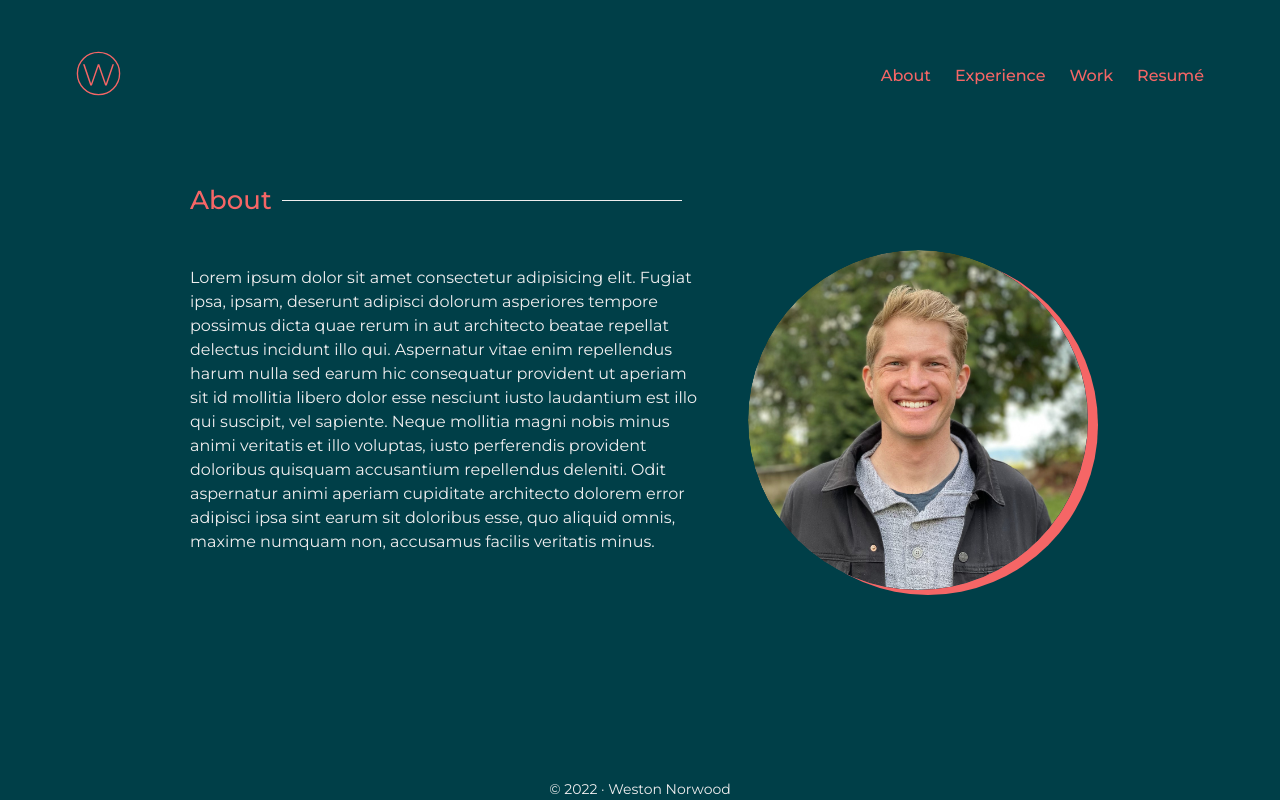
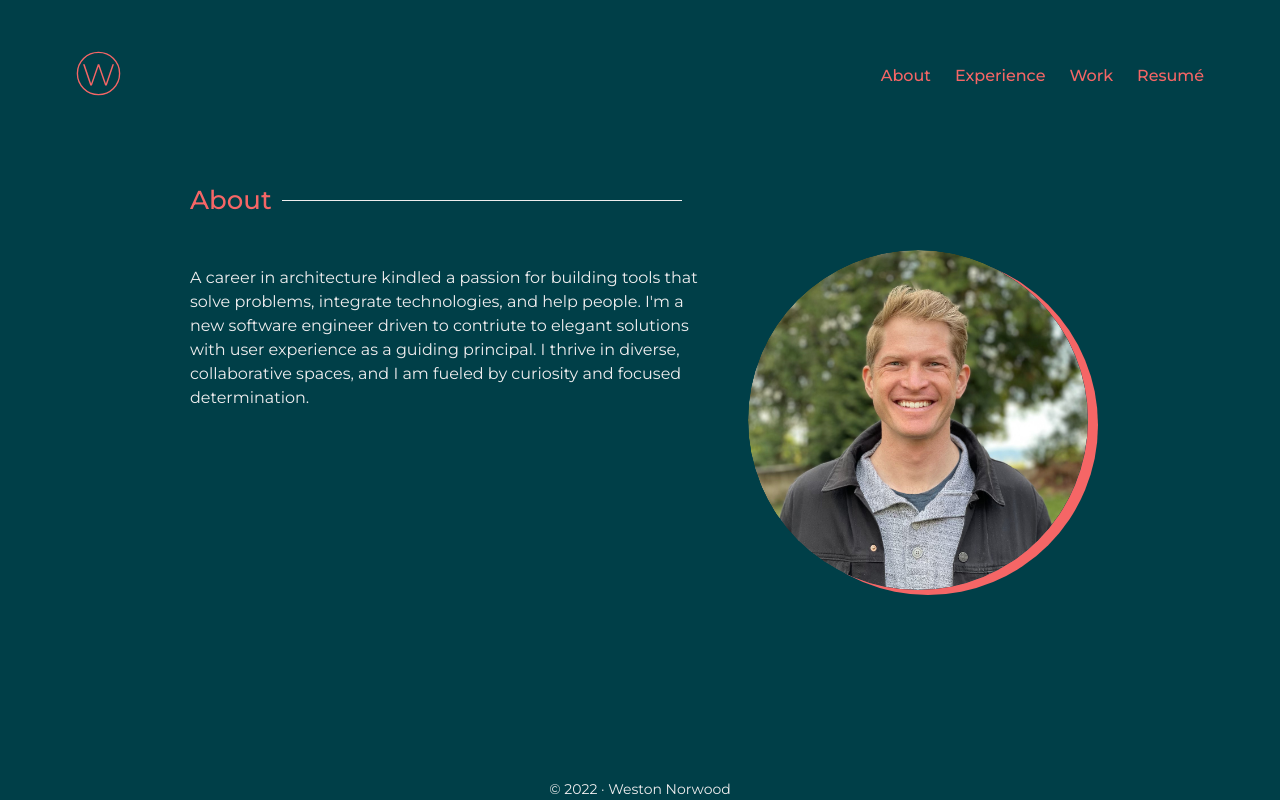
Before and after one commit to wheninseattle/portfolio, a Gatsby site: page /about in a window 1280 px wide. Built offline with nearby package versions, Linux system fonts and the light colour scheme; Gatsby itself is replaced by a stand-in of ours.

Commit message:
Update Formatting

```diff
--- a/src/assets/icons/Shuksan.jsx
+++ b/src/assets/icons/Shuksan.jsx
@@ -3,8 +3,6 @@ import styled from "styled-components"
 import Icon from "./Icon"
 
 const Svg = styled(Icon)`
-  height: auto;
-  width: 60vw;
   color: var(--color-primary);
 `
 
--- a/src/components/layout.css
+++ b/src/components/layout.css
@@ -153,9 +153,13 @@ hr {
 /* Home Page */
 
 .welcome-content {
+  display: flex;
   width: 100% ;
+  align-items: center;
+  justify-content: center;
 }
 .welcome-content p {
+
   max-width: 720px ;
 }
 
@@ -170,7 +174,8 @@ hr {
   justify-content: center;
 }
 .intro-graphic{
-  max-height: 100px;
+  max-height: 250px;
+  width: 80vw;
 }
 /* About Page */
 .about-image{
--- a/src/pages/about.js
+++ b/src/pages/about.js
@@ -14,18 +14,11 @@ const AboutPage = () => {
         <div className="section-content">
           <div>
             <p>
-              Lorem ipsum dolor sit amet consectetur adipisicing elit. Fugiat
-              ipsa, ipsam, deserunt adipisci dolorum asperiores tempore possimus
-              dicta quae rerum in aut architecto beatae repellat delectus
-              incidunt illo qui. Aspernatur vitae enim repellendus harum nulla
-              sed earum hic consequatur provident ut aperiam sit id mollitia
-              libero dolor esse nesciunt iusto laudantium est illo qui suscipit,
-              vel sapiente. Neque mollitia magni nobis minus animi veritatis et
-              illo voluptas, iusto perferendis provident doloribus quisquam
-              accusantium repellendus deleniti. Odit aspernatur animi aperiam
-              cupiditate architecto dolorem error adipisci ipsa sint earum sit
-              doloribus esse, quo aliquid omnis, maxime numquam non, accusamus
-              facilis veritatis minus.
+          A career in architecture kindled a passion for building tools that
+          solve problems, integrate technologies, and help people. I'm a new
+          software engineer driven to contriute to elegant solutions with user
+          experience as a guiding principal. I thrive in diverse, collaborative
+          spaces, and I am fueled by curiosity and focused determination.
             </p>
           </div>
           <div className="about-image">
--- a/src/pages/index.js
+++ b/src/pages/index.js
@@ -18,13 +18,13 @@ const IndexPage = () => (
           <br />
           Let's build something!
         </h2>
-        <p>
+        {/* <p>
           A career in architecture kindled a passion for building tools that
           solve problems, integrate technologies, and help people. I'm a new
           software engineer driven to contriute to elegant solutions with user
-          experience as a guiding principal.. I thrive in diverse, collaborative
+          experience as a guiding principal. I thrive in diverse, collaborative
           spaces, and I am fueled by curiosity and focused determination.
-        </p>
+        </p> */}
       </div>
     </div>
     <div className="intro-graphic-container">
```
